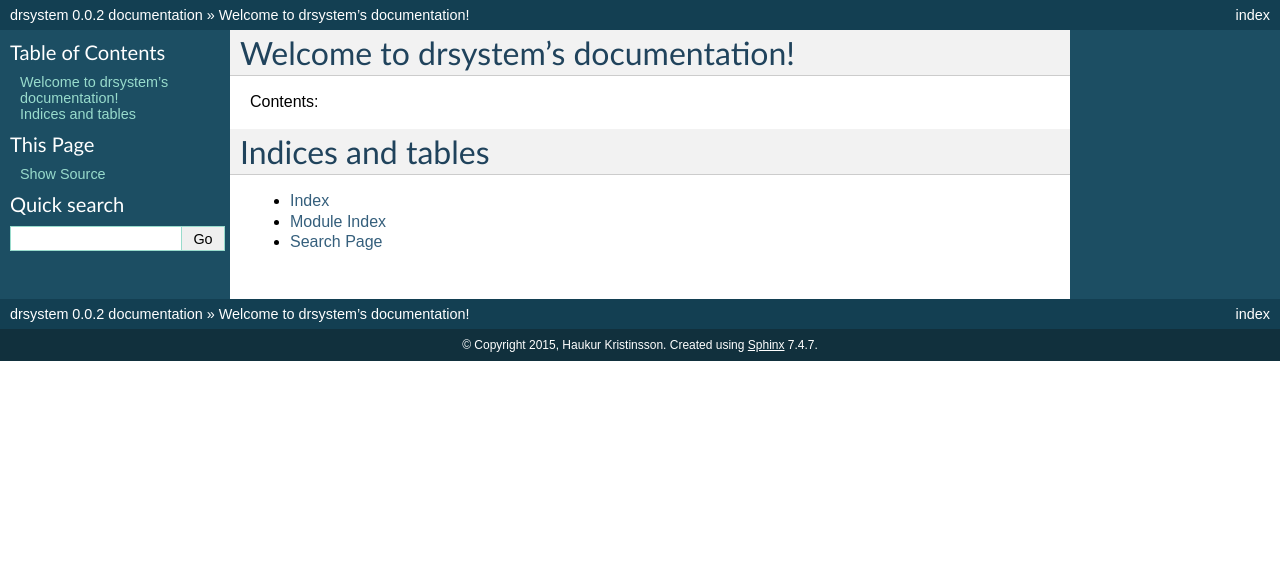
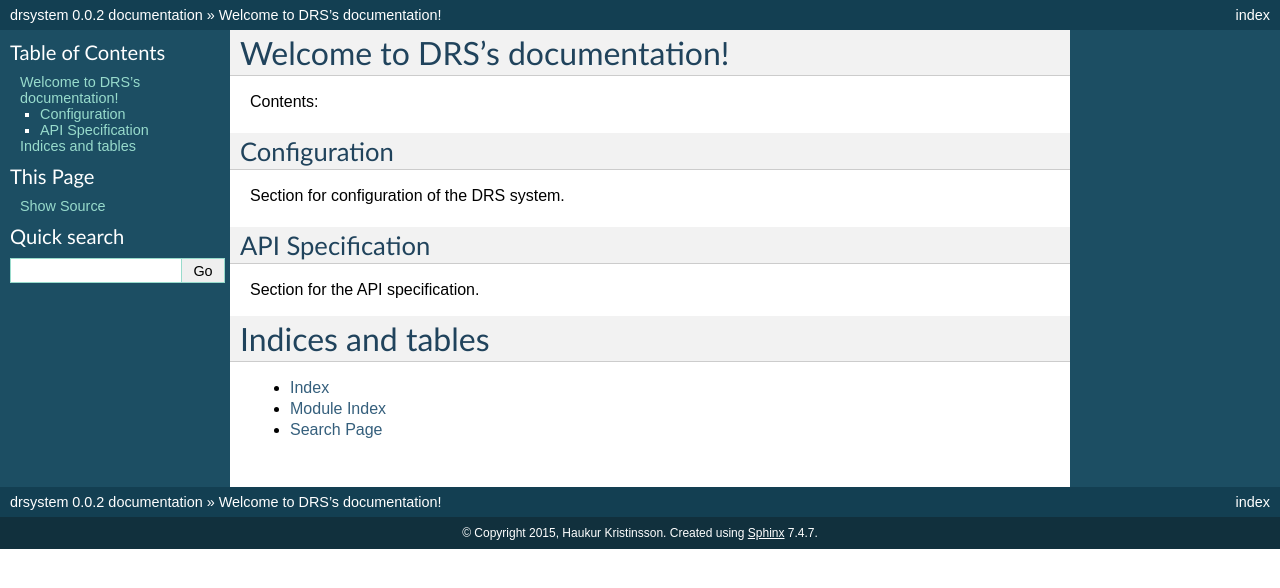
Before and after one commit to haukurk/drsystem, a Sphinx documentation site: the page built from docs/index.rst, in a window 1280 px wide. Shown: the top 588 px of the page. Built offline with Sphinx 7.4.7, drawn with Linux system fonts in a browser that asks for light colours; formulas are drawn with MathJax 3.

```diff
--- a/docs/index.rst
+++ b/docs/index.rst
@@ -3,7 +3,7 @@
    You can adapt this file completely to your liking, but it should at least
    contain the root `toctree` directive.
 
-Welcome to drsystem's documentation!
+Welcome to DRS's documentation!
 ====================================
 
 Contents:
@@ -11,7 +11,17 @@
 .. toctree::
    :maxdepth: 2
 
+=================
+Configuration
+=================
 
+Section for configuration of the DRS system.
+
+=================
+API Specification
+=================
+
+Section for the API specification.
 
 Indices and tables
 ==================
```
Also changed, not shown: 1 other file.
